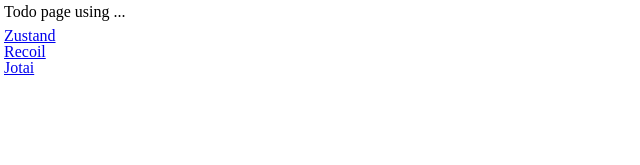
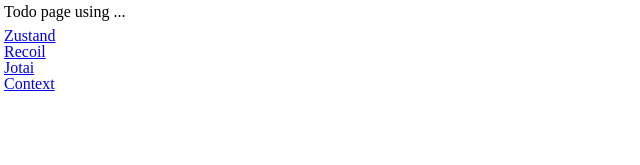
Before and after one commit to mskwon1/react-todo-app, a React (Vite) app: page / in a window 1280 px wide. Shown: the top 165 px of the page, without its empty margins (0-640 px from the left). Built offline with nearby package versions, Linux system fonts and the light colour scheme.

Commit message:
Adds context to router & index page

```diff
--- a/src/pages/IndexPage.tsx
+++ b/src/pages/IndexPage.tsx
@@ -22,6 +22,9 @@
         <li>
           <Link to="/jotai">Jotai</Link>
         </li>
+        <li>
+          <Link to="/context">Context</Link>
+        </li>
       </ul>
     </div>
   );
--- a/src/routers/mainRouter.tsx
+++ b/src/routers/mainRouter.tsx
@@ -26,6 +26,12 @@
     ErrorBoundary: DefaultErrorBoundary,
     lazy: () => import('#pages/JotaiTodoPage'),
   },
+  {
+    path: '/context',
+    loader: noopLoader,
+    ErrorBoundary: DefaultErrorBoundary,
+    lazy: () => import('#pages/ContextTodoPage'),
+  },
 ]);
 
 export default router;
```
